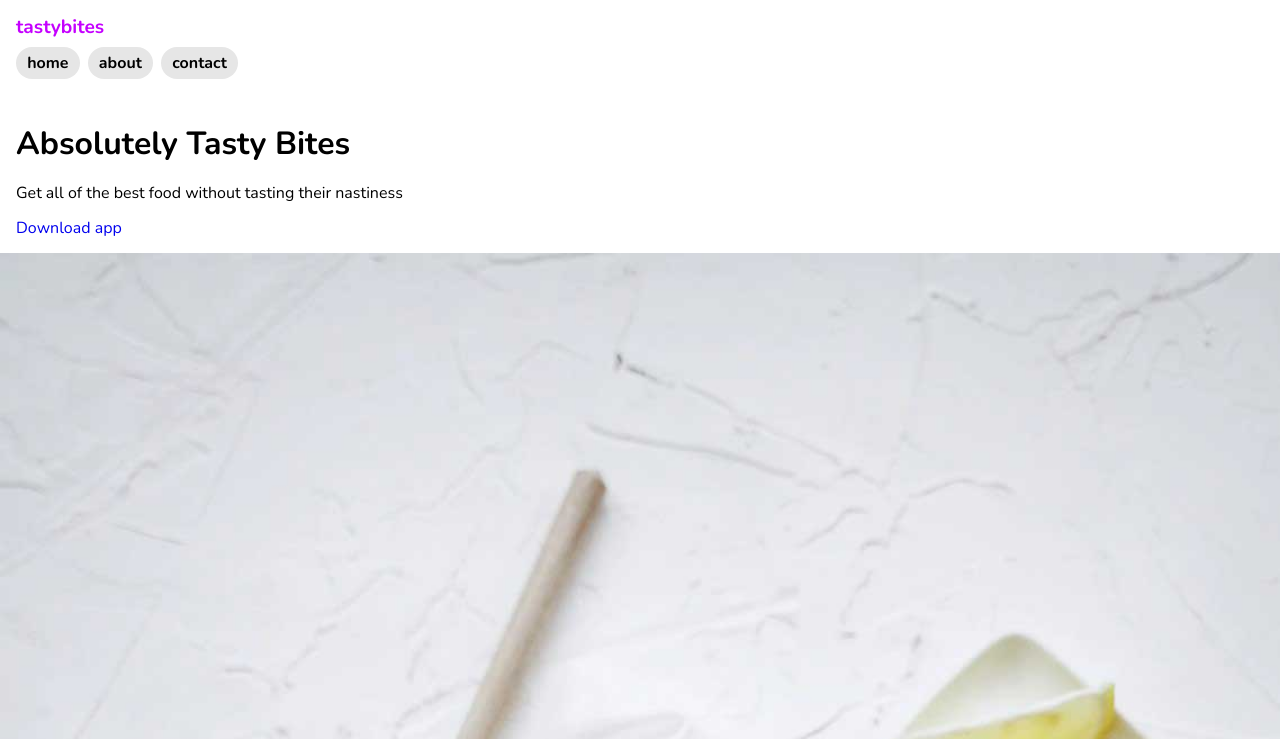
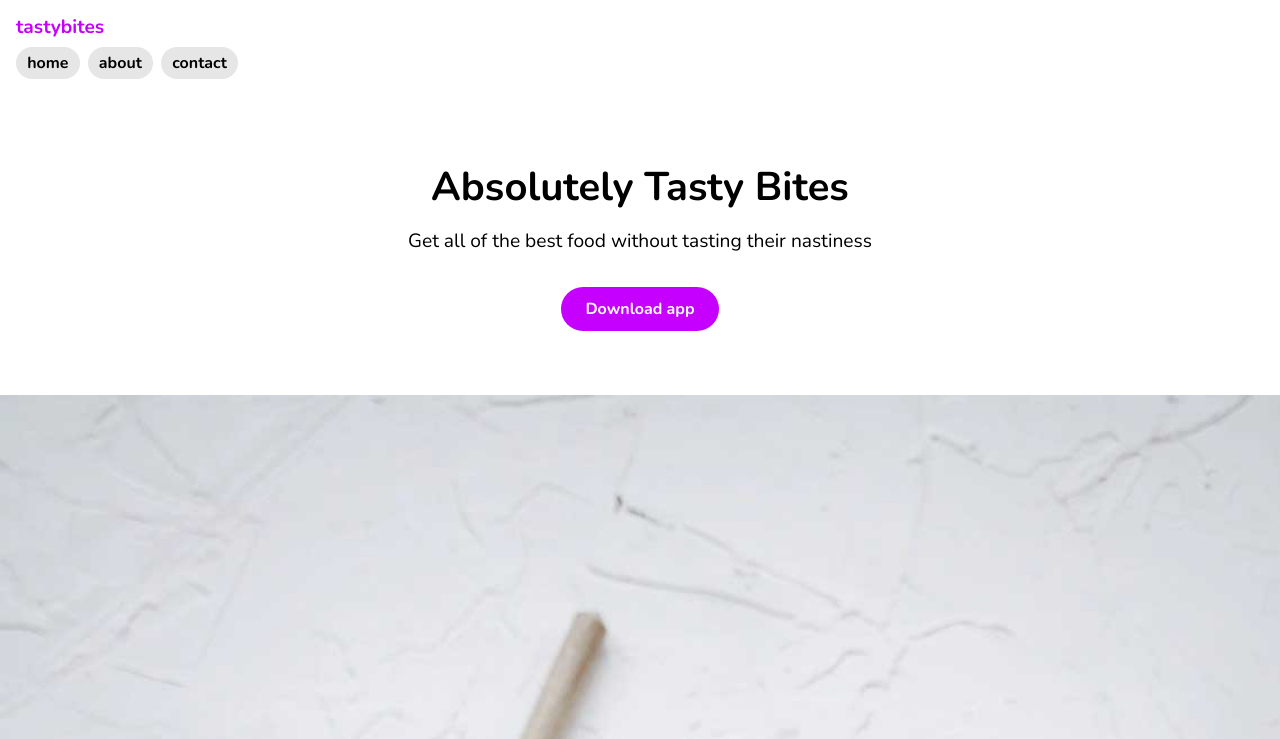
Before and after one commit to frontendella/Responsive-Design---UI, a website built with Vite: page index.html in a window 1280 px wide. Shown: the top 739 px of the page. Built offline with nearby package versions, Linux system fonts and the light colour scheme.

Commit message:
Styled hero section

```diff
--- a/index.css
+++ b/index.css
@@ -48,3 +48,41 @@ ul {
      background-color: #E6E6E6;
      border-radius: 1em;
  }
+
+ .hero-left {
+     text-align: center;
+ }
+
+ h1 {
+     font-size: 2.5em;
+     width: 80%;
+     margin: 1.5em auto 0;
+ }
+
+ .hero-left p {
+     font-size: 1.2em;
+     width: 80%;
+     margin: 1em auto;
+ }
+
+ a.cta-btn {
+     color: white;
+     background: #C500FF;
+     padding: .8em 1.5em;
+     border-radius: 2em;
+     font-weight: bold;
+     margin: 1em 0 3em;
+     display: inline-block;
+ }
+
+ /*
+
+- White Space
+- Color
+- Contrast
+- Scale
+- Alignment
+- Typography
+- Visual Hierarchy
+
+*/
```
Also changed, not shown: README.md.
